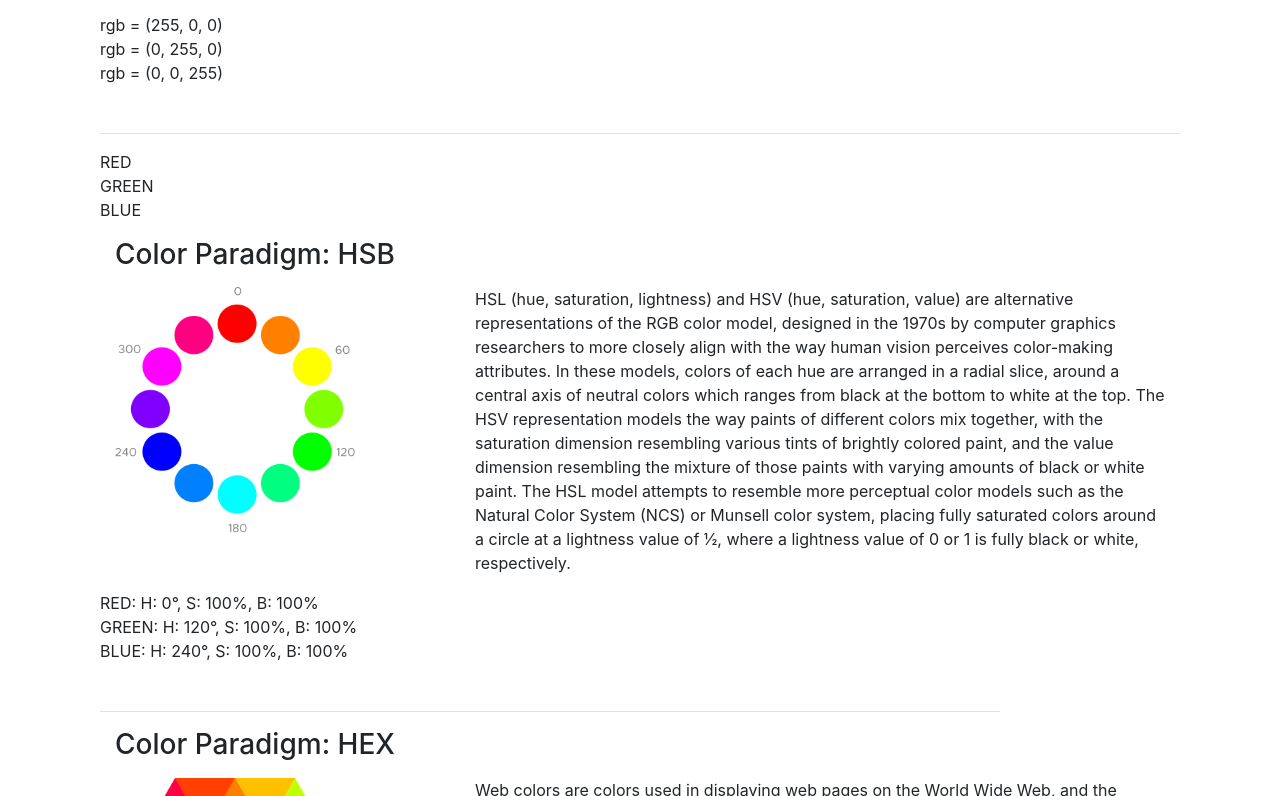
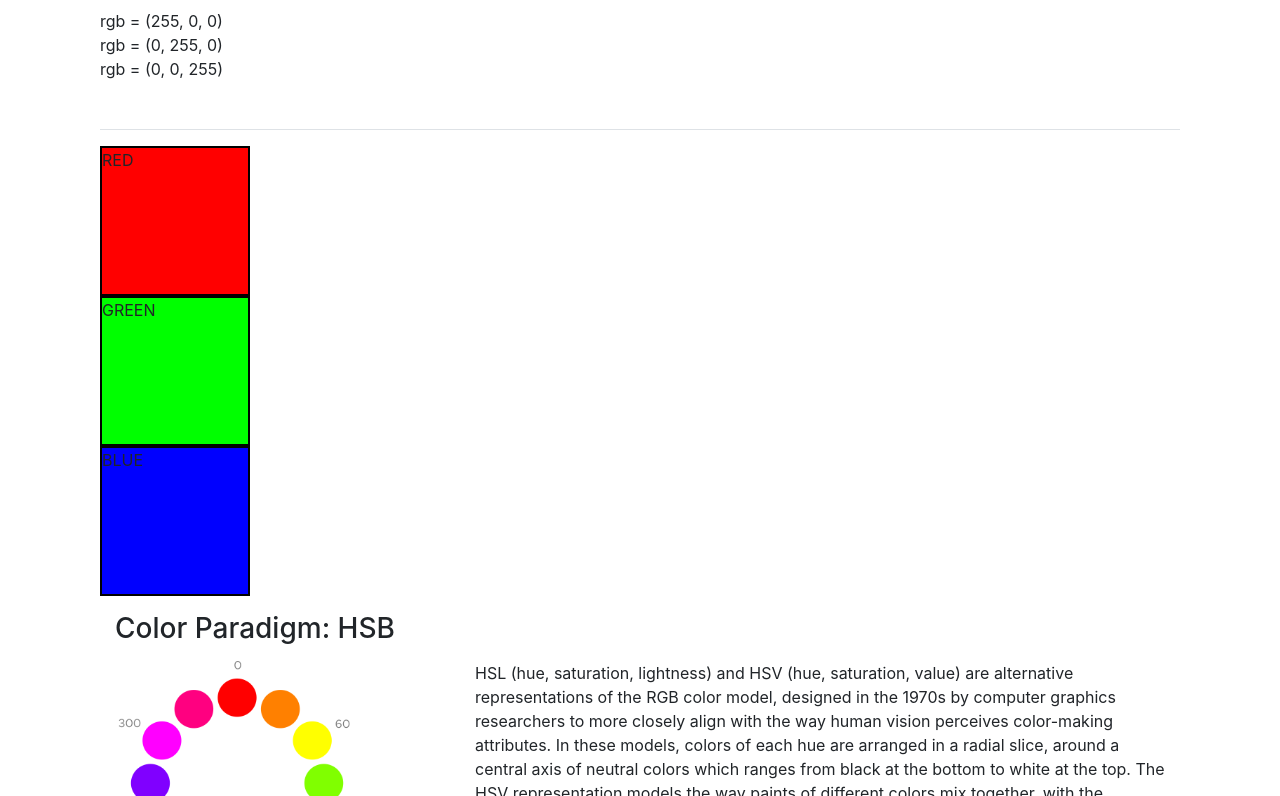
Before and after one commit to dlanorhirsch/color-charts-bootstrap, a website: page public/index.html in a window 1280 px wide. Shown: the part 1806-2602 px from the top of the page. Drawn offline with nearby package versions, Linux system fonts and the light colour scheme.

Commit message:
Update to index.html and add stylesheet for external js elements created in colors.js.  Problem solving functionality while incorporating bootstrap 4.

```diff
--- a/public/index.html
+++ b/public/index.html
@@ -5,17 +5,18 @@
   <meta name="viewport" content="width=device-width, initial-scale=1.0">
   <meta http-equiv="X-UA-Compatible" content="ie=edge">
   <title>DOM Practice</title>
-  <!-- <link rel="stylesheet" type=text/css href="stylesheet1.css">
-  <link rel="stylesheet" type=text/css href="stylesheet2.css"> -->
-  <link href="https://fonts.googleapis.com/css?family=Open+Sans|Ubuntu&display=swap" rel="stylesheet">
+  <link rel="stylesheet" type=text/css href="stylesheet_for_js-elements.css">
+  <!-- <link rel="stylesheet" type=text/css href="stylesheet2.css"> -->
+  <!-- MIKE: I created a new stylesheet about and commented out the css for .hide1.  It no longer appears on the page.  Unless you see somehting else wrong, using an external stylesheet along with bootstrap doesn't seem to work.  This would seem indicate that the css must stay in the html file.  .hide2 and .hide3 are both appearing on the page. -->
 <style>
-.hide1 {
+  /* Event Listeners CSS */
+/* .hide1 {
   background-color: purple;
   width: 100px;
   max-width: 100px;
   border: 2px black solid;
   border-radius: 50%;
-}
+} */
 .hide2 {
   background-color: yellow;
   width: 100px;
@@ -29,6 +30,25 @@
   height: 100px;
   border: 2px black solid;
   border-radius: 50%;
+}
+/* RGB CSS */
+#chip1 {
+  width: 150px;
+  height: 150px;
+  background-color: #ff0000;
+  border: 2px solid black;
+}
+#chip2 {
+  width: 150px;
+  height: 150px;
+  background-color:#00ff00;
+  border: 2px black solid;
+}
+#chip3 {
+  width: 150px;
+  height: 150px;
+  background-color: #0000ff;
+  border: 2px black solid;
 }
 </style>
 
```
Also changed, not shown: public/stylesheet_for_js-elements.css (added).
